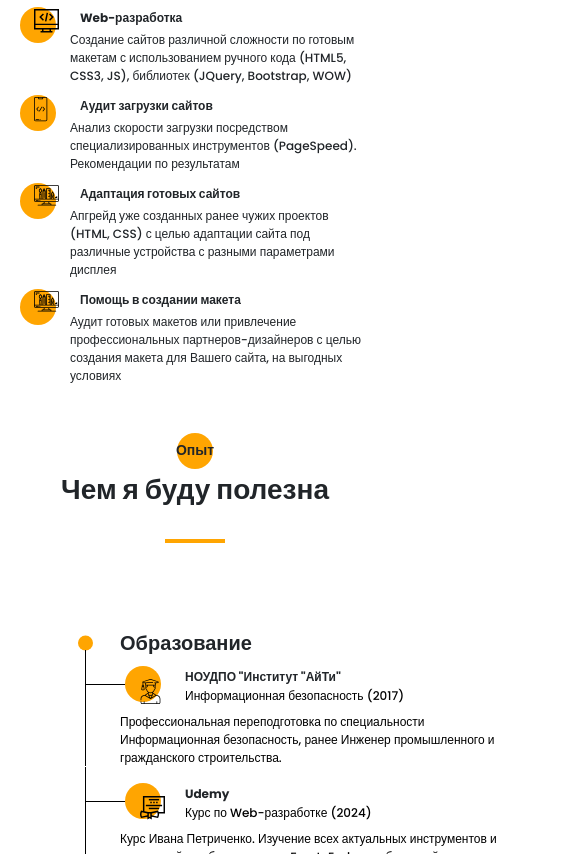
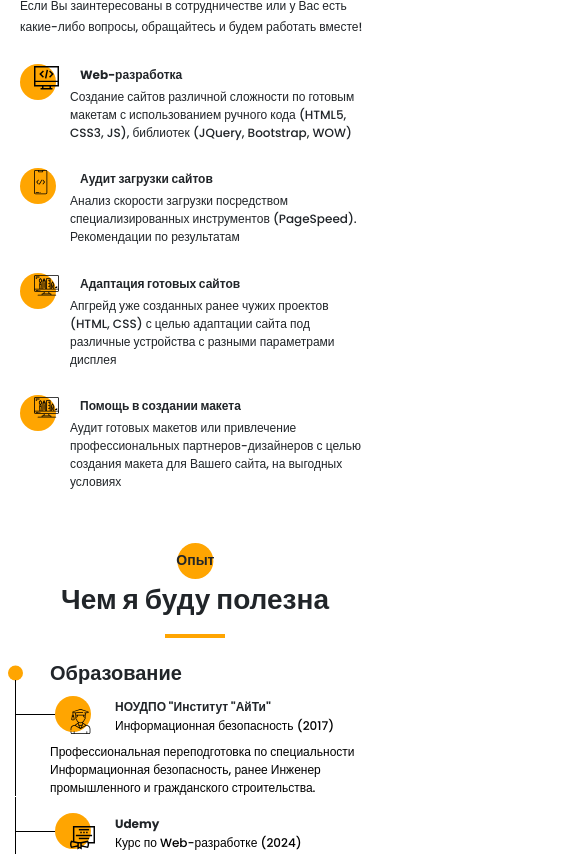
Before and after one commit to Mari-By/portfolio, a website: page src/index.html in a window 390 px wide. Shown: the part 1146-2000 px from the top of the page, 585 px wide, since content can reach past the window. Drawn offline with Linux system fonts and the light colour scheme.

Commit message:
1-3 sect adpt are ready

```diff
--- a/src/sass/_media.scss
+++ b/src/sass/_media.scss
@@ -8,11 +8,17 @@
     .grid-container {
         max-width: 1200px;
     }
+    .exp {
+        &_stitle {
+            margin-top: 130px;
+        }
+    }
 }
 
 @media (max-width: 1200px) {
     .container {
-    max-width: 960px;
+        max-width: 850px;
+        margin-left: 30px;
 
     }
     .grid-container {
@@ -80,8 +86,26 @@
     #skill-1, #skill-3, #skill-2, #skill-4 {
         margin-left: 60px;
     }
+    .exp {
+        margin-top: 40px;
+        height: 450px;
+        &_stitle {
+            margin-top: 20px;
+        }
+        &_divider {
+            margin: 10px auto;
+        }
+        &_wrapper {
+            padding-top: 20px;
+            max-width: 850px;
+            padding-left: 40px;
+            display: grid;
+            grid-template-columns: repeat(2, 400px);
+            column-gap: 40px;
+        }
+    }
+}
 
-}
 
 @media (max-width: 992px) {
     .container {
@@ -138,6 +162,28 @@
         margin-left: 70px;
     }
 
+    .exp {
+        .container {
+            margin: 0 auto;
+            max-width: 750px;
+        }
+
+        &_stitle {
+            margin-top: 20px;
+        }
+        &_divider {
+            margin: 10px auto;
+        }
+        &_wrapper {
+            padding-top: 20px;
+            padding-left: 30px;
+            max-width: 700px;
+            display: grid;
+            grid-template-columns: 300px 320px;
+            column-gap: 30px;
+        }
+    }
+
 }
 
 @media (max-width: 768px) {
@@ -185,6 +231,22 @@
         }
 
     }
+    .exp {
+        .container {
+            margin: 0 auto;
+            max-width: 520px;
+            padding: 0px;
+        }
+
+        &_wrapper {
+            padding-top: 20px;
+            padding-left: 5px;
+            max-width: 520px;
+            display: grid;
+            grid-template-columns: 450px;
+
+        }
+    }
 
 }
 
@@ -193,7 +255,7 @@
         max-width: 100%;
         padding: 0 20px;
         margin-left: 0px;
-        max-height: 700px;
+        /* max-height: 700px; */
     }
     .promo {
         height: 500px;
@@ -223,21 +285,22 @@
     .aboutme {
         .container {
             padding-left: 0px;
+            min-height: 770;
         }
         .my_foto {
             opacity: 0;
-
             margin-left: -300px;
             width: 300px;
-
+            height: 0px;
         }
 
         .grid-container{
             margin-top: 40px;
             margin: 40px auto 0 auto;
             max-width: 100%;
-            min-height: 400px;
+            min-height: 770px;
             grid-template-columns: auto;
+            grid-template-rows: auto;
         }
         &_stitle {
             width: 215px;
@@ -245,6 +308,25 @@
         }
 
     }
+    .exp {
+        margin-top: 40px;
+
+        .container {
+            margin: 0px;
+            max-width: 100%;
+            padding: 0px;
+        }
+
+        &_wrapper {
+            padding-top: 10px;
+            padding-left: 15px;
+            max-width: 100%;
+            display: grid;
+            grid-template-columns: 1fr;
+
+        }
+
+    }
 
 
 }
--- a/src/sass/base/_mixins.scss
+++ b/src/sass/base/_mixins.scss
@@ -32,8 +32,9 @@
         height: 36px;
         border-radius: 100%;
         background: $main-color;
-        left: 50%;
-        transform: translateX(-50%);
+        /* left: 50%; */
+        left: calc(50% - 18px);
+        /* transform: translateX(-50%); */
         top: -5px;
         z-index: -1;
     }
--- a/src/sass/blocks/_section-aboutme.scss
+++ b/src/sass/blocks/_section-aboutme.scss
@@ -1,8 +1,8 @@
 .grid-container {
     margin-top: 80px;
     display: grid;
-    width: 1400px;
-    height: 520px;
+    max-width: 1400px;
+    min-height: 520px;
     grid-template-columns: 400px 380px 380px;
     grid-template-rows: 320px 155px 250px;
     grid-template-areas:
--- a/src/sass/blocks/_section-exp.scss
+++ b/src/sass/blocks/_section-exp.scss
@@ -1,9 +1,11 @@
 .exp {
     margin-top: 120px;
-    height: 560px;
-    position: relative;;
+    max-height: 560px;
+    position: relative;
+
     &_stitle {
         margin-top: 180px;
+        transform: translateX(0.1%);
         text-align: center;
         @include circle-center;
     }
```
Also changed, not shown: src/index.html (+5 -3 lines), src/css/style.min.css. Lines whose indentation alone changed are shown as unchanged.
